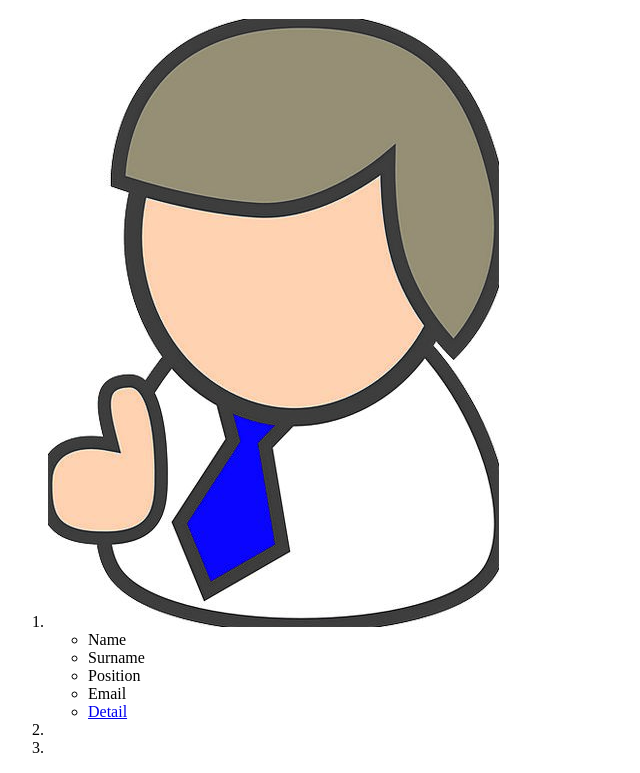
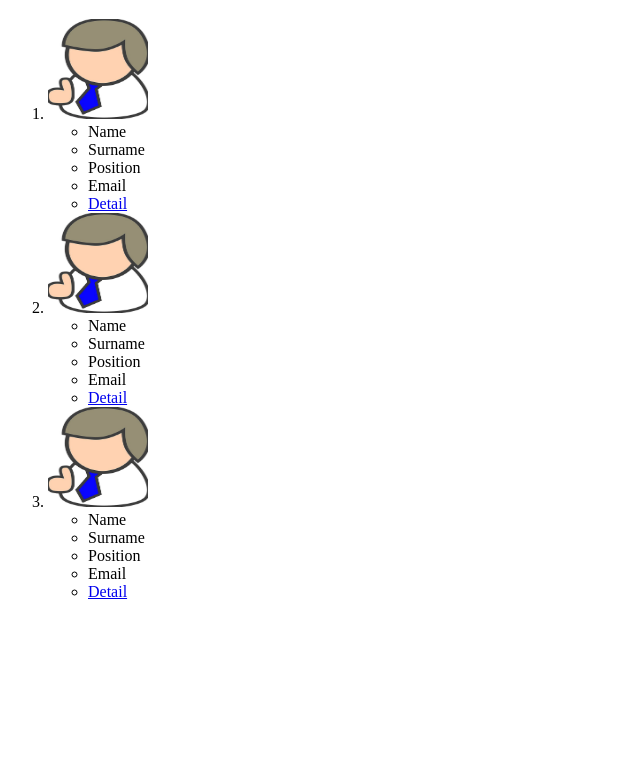
Before and after one commit to stasidom/BI-TWA, a plain HTML site: page source/employees_list.html in a window 1280 px wide. Shown: the part 159-932 px from the top of the page, without its empty margins (0-640 px from the left). After the commit the page ends 800 px from the top, so only its background shows below. Drawn offline with Linux system fonts and the light colour scheme.

Commit message:
From home in La.

```diff
--- a/source/employees_list.html
+++ b/source/employees_list.html
@@ -24,7 +24,7 @@ and open the template in the editor.
             <ol class="employee_table">
                 <li>
                     <section>
-                        <span title="Employee's picture"><a><img src="employee_picture.jpg" alt="Employee's picture"></a></span>
+                        <span title="Employee's picture"><a><img src="employee_picture.jpg" alt="Employee's picture" height="100" width="100"></a></span>
                         <ul>
                             <li>Name</li>
                             <li>Surname</li>
@@ -36,12 +36,26 @@ and open the template in the editor.
                 </li>
                 <li>
                     <section>
-
+                        <span title="Employee's picture"><a><img src="employee_picture.jpg" alt="Employee's picture" height="100" width="100"></a></span>
+                        <ul>
+                            <li>Name</li>
+                            <li>Surname</li>
+                            <li>Position</li>
+                            <li>Email</li>
+                            <li><a href="employee_detail.html">Detail</a></li>
+                        </ul>
                     </section>
                 </li>
                 <li>
                     <section>
-
+                        <span title="Employee's picture"><a><img src="employee_picture.jpg" alt="Employee's picture" height="100" width="100"></a></span>
+                        <ul>
+                            <li>Name</li>
+                            <li>Surname</li>
+                            <li>Position</li>
+                            <li>Email</li>
+                            <li><a href="employee_detail.html">Detail</a></li>
+                        </ul>
                     </section>
                 </li>
             </ol>
```
Also changed, not shown: source/employee_detail.html (+5 -5 lines).
